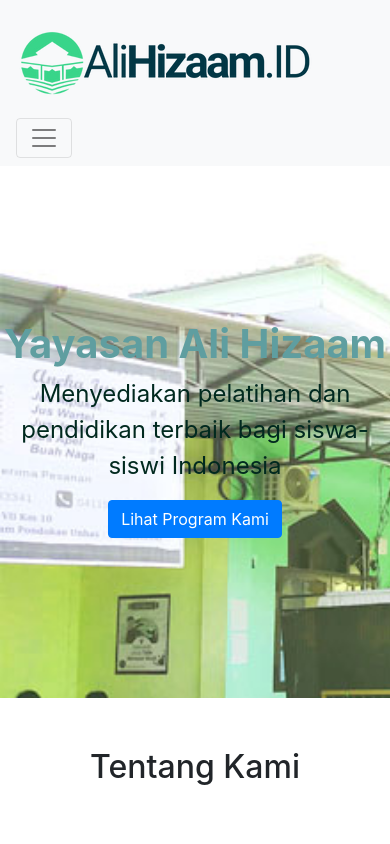
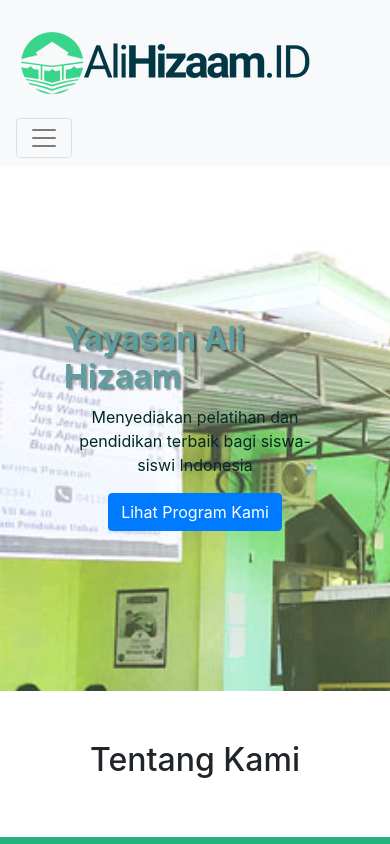
Before and after one commit to sulfitra/webyayasanalihizaam-working, a Nuxt app: page / in a window 390 px wide. Shown: the top 844 px of the page. Built offline with nearby package versions, Linux system fonts and the light colour scheme.

Commit message:
hero responsive fix, and add shadow to text

```diff
--- a/components/Hero.vue
+++ b/components/Hero.vue
@@ -2,23 +2,27 @@
   <section class="hero">
     <div class="myc">
       <h1 class="hero-title">Yayasan Ali Hizaam</h1>
-      <p class="hero-description">Menyediakan pelatihan dan pendidikan terbaik bagi siswa-siswi Indonesia</p>
+      <p class="hero-description">
+        Menyediakan pelatihan dan pendidikan terbaik bagi siswa-siswi Indonesia
+      </p>
       <div>
-        <nuxt-link to="#program" class="btn btn-primary">Lihat Program Kami</nuxt-link>
+        <nuxt-link to="#program" class="btn btn-primary"
+          >Lihat Program Kami</nuxt-link
+        >
       </div>
     </div>
   </section>
 </template>
 
 <style>
-  .hero{
-    background-image: url('~static/hero-image.jpg');
+.hero {
+  background-image: url("~static/hero-image.jpg");
   padding: 20rem 0 10rem;
 
   background-repeat: no-repeat;
   background-size: cover;
 }
-  .myc{
+.myc {
   display: flex;
   flex-direction: column;
   align-items: center;
@@ -34,7 +38,9 @@
   opacity: 0.5;
 }
 .hero-title {
+  text-shadow: 2px 2px 2px rgba(0, 0, 0, 0.432);
   font-size: 2.5rem;
+  text-shadow: 10px;
   font-weight: 700;
   color: cadetblue;
 }
@@ -44,4 +50,15 @@
   text-align: center;
   color: rgb(1, 41, 31);
 }
+@media screen and (max-width: 600px) {
+  .hero {
+    padding: 20rem 4rem 10rem;
+  }
+  .hero-title {
+    font-size: 2rem;
+  }
+  .hero-description {
+    font-size: 1rem;
+  }
+}
 </style>
```
Lines whose indentation alone changed are shown as unchanged.
